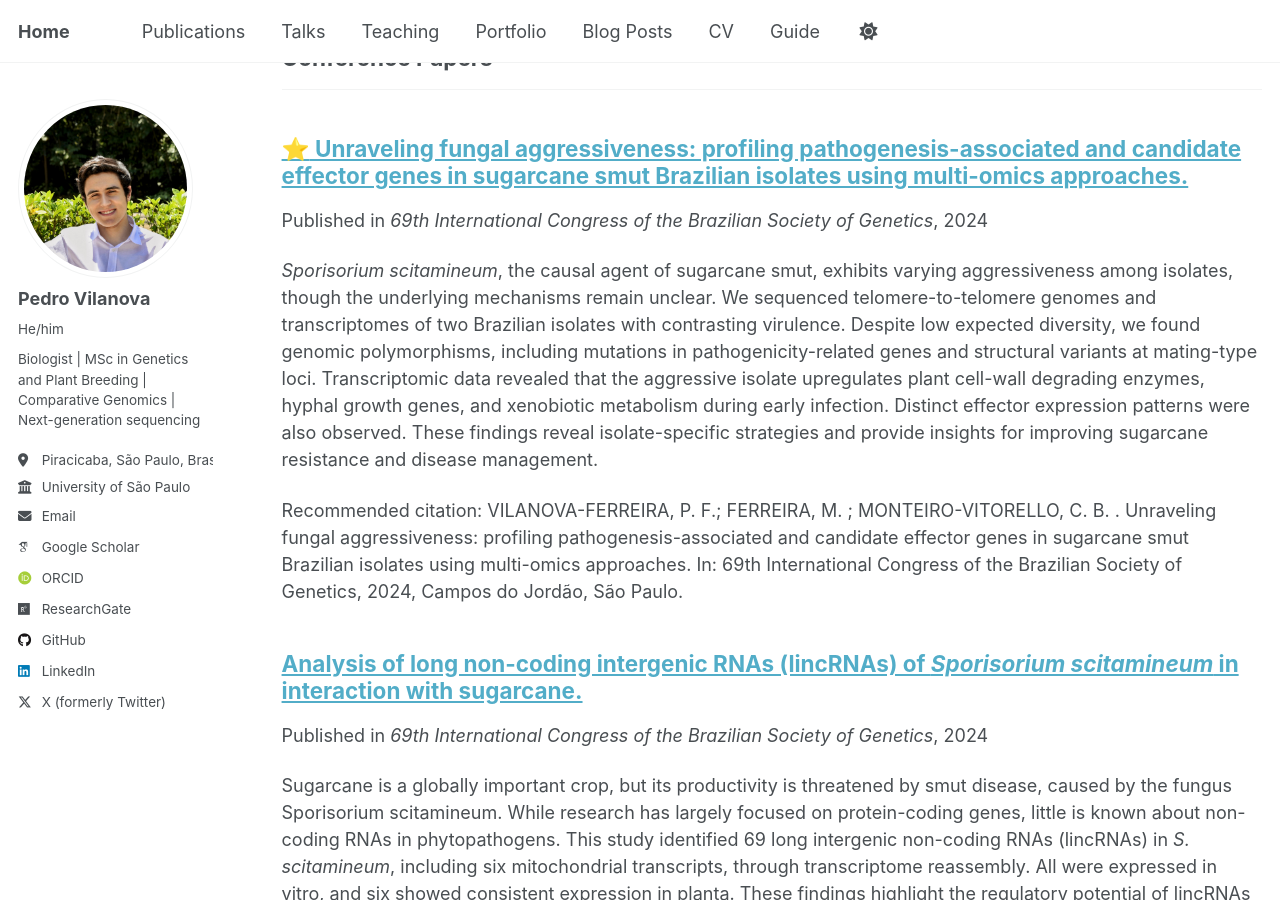
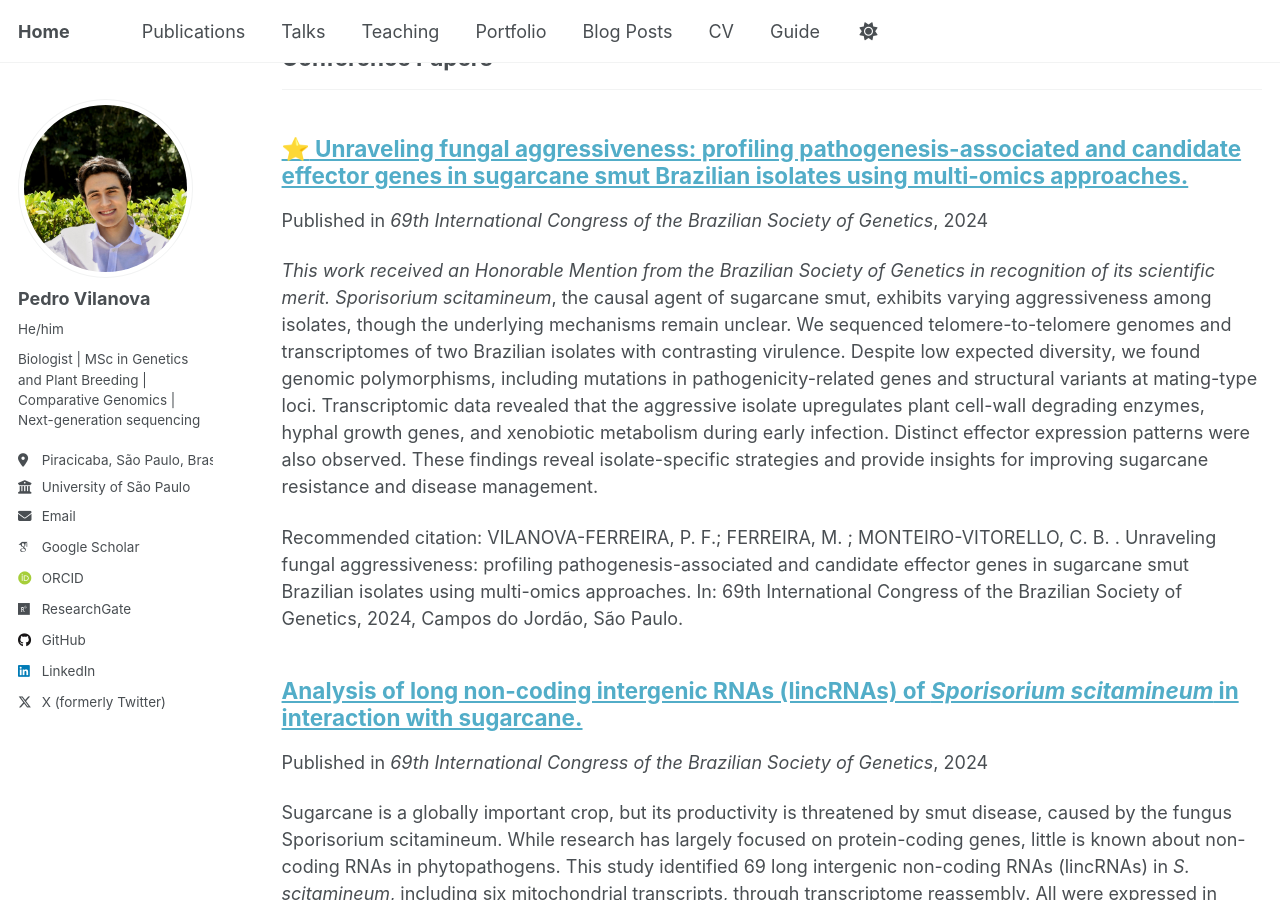
Before and after one commit to pedrofvilanova/pedrofvilanova.github.io, a Jekyll site: the page built from _pages/publications.html, in a window 1280 px wide and 900 px high, scrolled down 901 px. Built offline with Jekyll 4.4.1, drawn with Linux system fonts in a browser that asks for light colours; emoji names are drawn with the system emoji font; some web fonts are replaced.

Commit message:
Update SBG_69_3.md

```diff
--- a/_publications/SBG_69_3.md
+++ b/_publications/SBG_69_3.md
@@ -3,7 +3,7 @@ title: ":star: Unraveling fungal aggressiveness: profiling pathogenesis-associat
 collection: publications
 category: conferences
 permalink: /publication/69_SBG_3
-excerpt: '_Sporisorium scitamineum_, the causal agent of sugarcane smut, exhibits varying aggressiveness among isolates, though the underlying mechanisms remain unclear. We sequenced telomere-to-telomere genomes and transcriptomes of two Brazilian isolates with contrasting virulence. Despite low expected diversity, we found genomic polymorphisms, including mutations in pathogenicity-related genes and structural variants at mating-type loci. Transcriptomic data revealed that the aggressive isolate upregulates plant cell-wall degrading enzymes, hyphal growth genes, and xenobiotic metabolism during early infection. Distinct effector expression patterns were also observed. These findings reveal isolate-specific strategies and provide insights for improving sugarcane resistance and disease management.'
+excerpt: '*This work received an Honorable Mention from the Brazilian Society of Genetics in recognition of its scientific merit.*  _Sporisorium scitamineum_, the causal agent of sugarcane smut, exhibits varying aggressiveness among isolates, though the underlying mechanisms remain unclear. We sequenced telomere-to-telomere genomes and transcriptomes of two Brazilian isolates with contrasting virulence. Despite low expected diversity, we found genomic polymorphisms, including mutations in pathogenicity-related genes and structural variants at mating-type loci. Transcriptomic data revealed that the aggressive isolate upregulates plant cell-wall degrading enzymes, hyphal growth genes, and xenobiotic metabolism during early infection. Distinct effector expression patterns were also observed. These findings reveal isolate-specific strategies and provide insights for improving sugarcane resistance and disease management.'
 date: 2024-08-20
 venue: '69th International Congress of the Brazilian Society of Genetics'
 citation: 'VILANOVA-FERREIRA, P. F.; FERREIRA, M. ; MONTEIRO-VITORELLO, C. B. . Unraveling fungal aggressiveness: profiling pathogenesis-associated and candidate effector genes in sugarcane smut Brazilian isolates using multi-omics approaches. In: 69th International Congress of the Brazilian Society of Genetics, 2024, Campos do Jordão, São Paulo.'
```
